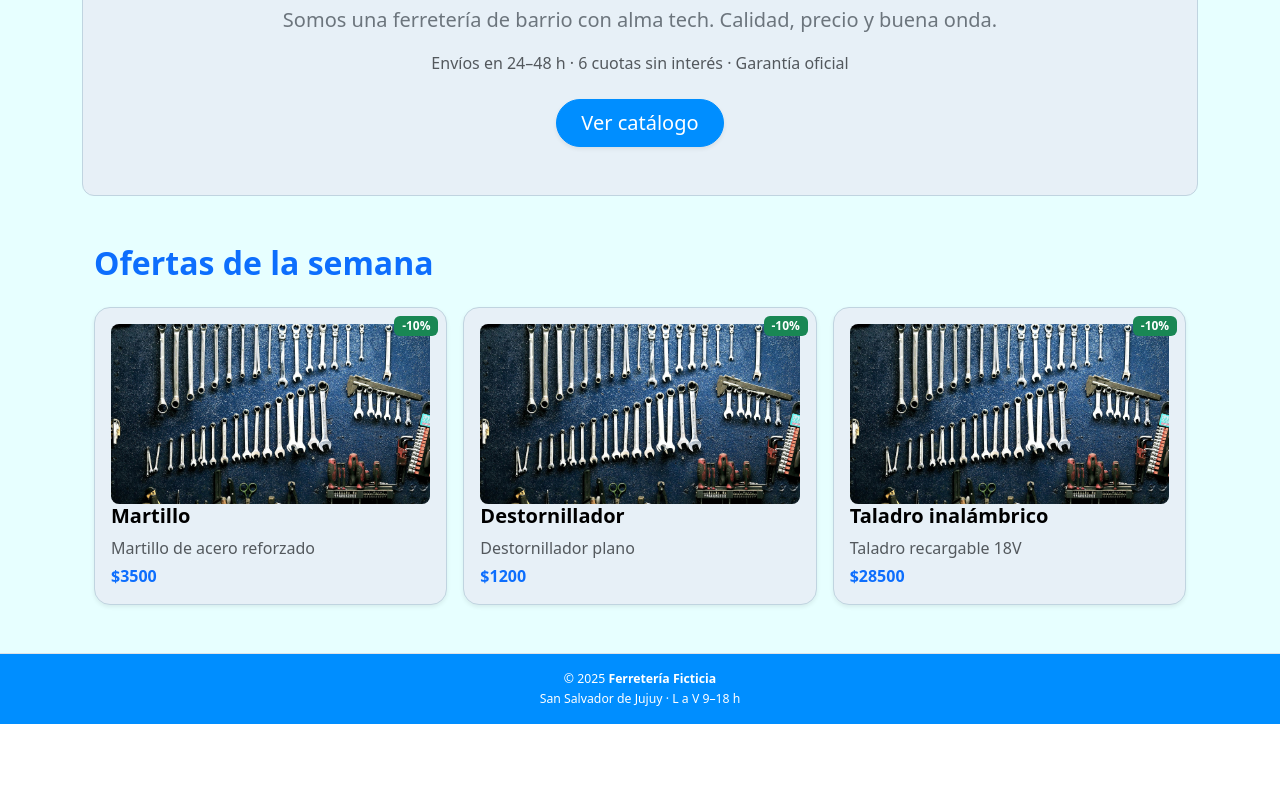
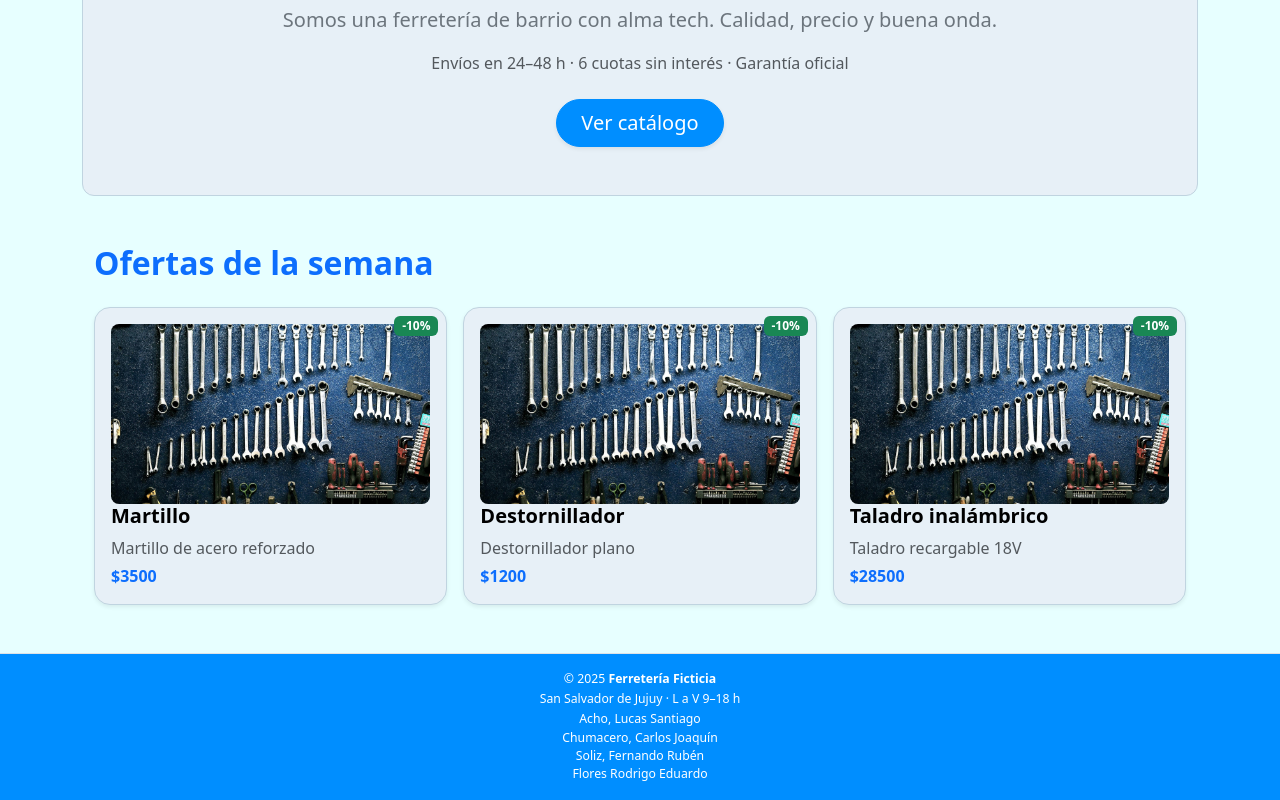
Before and after one commit to CarlosChuma0/ferre-frontend, an Angular app: page / in a window 1280 px wide. Shown: the part 805-1605 px from the top of the page. Before the commit the page ends 1529 px from the top, so only its background shows below. Built offline with nearby package versions, Linux system fonts and the light colour scheme; no server answers.

Commit message:
Asignación de integrantes del grupo en el pie de página

```diff
--- a/src/app/components/footer/footer.html
+++ b/src/app/components/footer/footer.html
@@ -2,5 +2,11 @@
   <div class="container text-center small">
     <div>© 2025 <span class="fw-semibold footer-accent">Ferretería Ficticia</span></div>
     <div>San Salvador de Jujuy · L a V 9–18 h</div>
+    <div>
+        Acho, Lucas Santiago<br>
+        Chumacero, Carlos Joaquín<br>
+        Soliz, Fernando Rubén<br>
+        Flores Rodrigo Eduardo
+    </div>
   </div>
 </footer>
```
